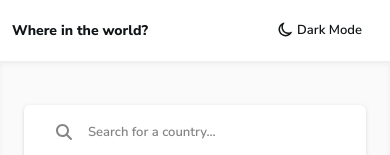
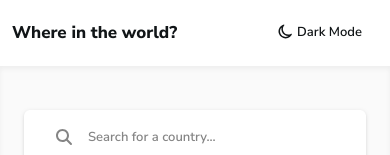
Before and after one commit to nicefellow1234/Frontend-Mentor-REST-Countries-API-With-Color-Theme-Switcher, a Next.js app: page / in a window 390 px wide. Shown: the top 155 px of the page. Built offline with nearby package versions, Linux system fonts and the light colour scheme.

Commit message:
Final hover touches

```diff
--- a/src/components/country-detail.tsx
+++ b/src/components/country-detail.tsx
@@ -25,7 +25,7 @@ export default function CountryDetail({
         <div className="bg-[var(--background-color)] shadow-[inset_0_3px_5px_0_rgb(0_0_0_/_0.05)] p-3 md:min-h-screen">
           <div className="container mx-auto max-w-7xl px-3 md:px-10 p-5">
             <Link href={"/"}>
-              <div className="inline-block bg-[var(--header-bg-color)] shadow-[0px_0px_10px_0px_rgba(0,0,0,0.3)] mt-2 md:mt-12 p-2 px-8 rounded-md hover:cursor-pointer">
+              <div className="inline-block bg-[var(--header-bg-color)] hover:shadow-[0px_0px_5px_5px_rgba(0,0,0,0.3)] shadow-[0px_0px_10px_0px_rgba(0,0,0,0.3)] mt-2 md:mt-12 p-2 px-8 rounded-md hover:cursor-pointer">
                 <div className="flex items-center justify-center">
                   <div className="mr-4">
                     <FontAwesomeIcon icon={faArrowLeftLong} />
@@ -97,7 +97,7 @@ export default function CountryDetail({
                           key={borderCountry.alpha3Code}
                           href={"/viewCountry/" + borderCountry.alpha3Code}
                         >
-                          <div className="inline-block bg-[var(--header-bg-color)] shadow-[0px_0px_5px_0px_rgba(0,0,0,0.3)] p-2 px-4 rounded-md hover:cursor-pointer mr-2 mb-2">
+                          <div className="inline-block bg-[var(--header-bg-color)] hover:shadow-[0px_0px_5px_3px_rgba(0,0,0,0.3)] shadow-[0px_0px_5px_0px_rgba(0,0,0,0.3)] p-2 px-4 rounded-md hover:cursor-pointer mr-3 mb-2">
                             {borderCountry.name}
                           </div>
                         </Link>
--- a/src/components/header.tsx
+++ b/src/components/header.tsx
@@ -20,7 +20,7 @@ export default function Header({ themeMode, setThemeMode }: HeaderProps) {
       <div className="w-full">
         <div className="container mx-auto max-w-7xl px-3 md:px-10">
           <div className="flex items-center justify-between">
-            <div className="w-full text-[14px] md:text-[25px] font-extrabold py-5">
+            <div className="w-full text-[17px] md:text-[25px] font-extrabold py-5">
               Where in the world?
             </div>
             <div
```
